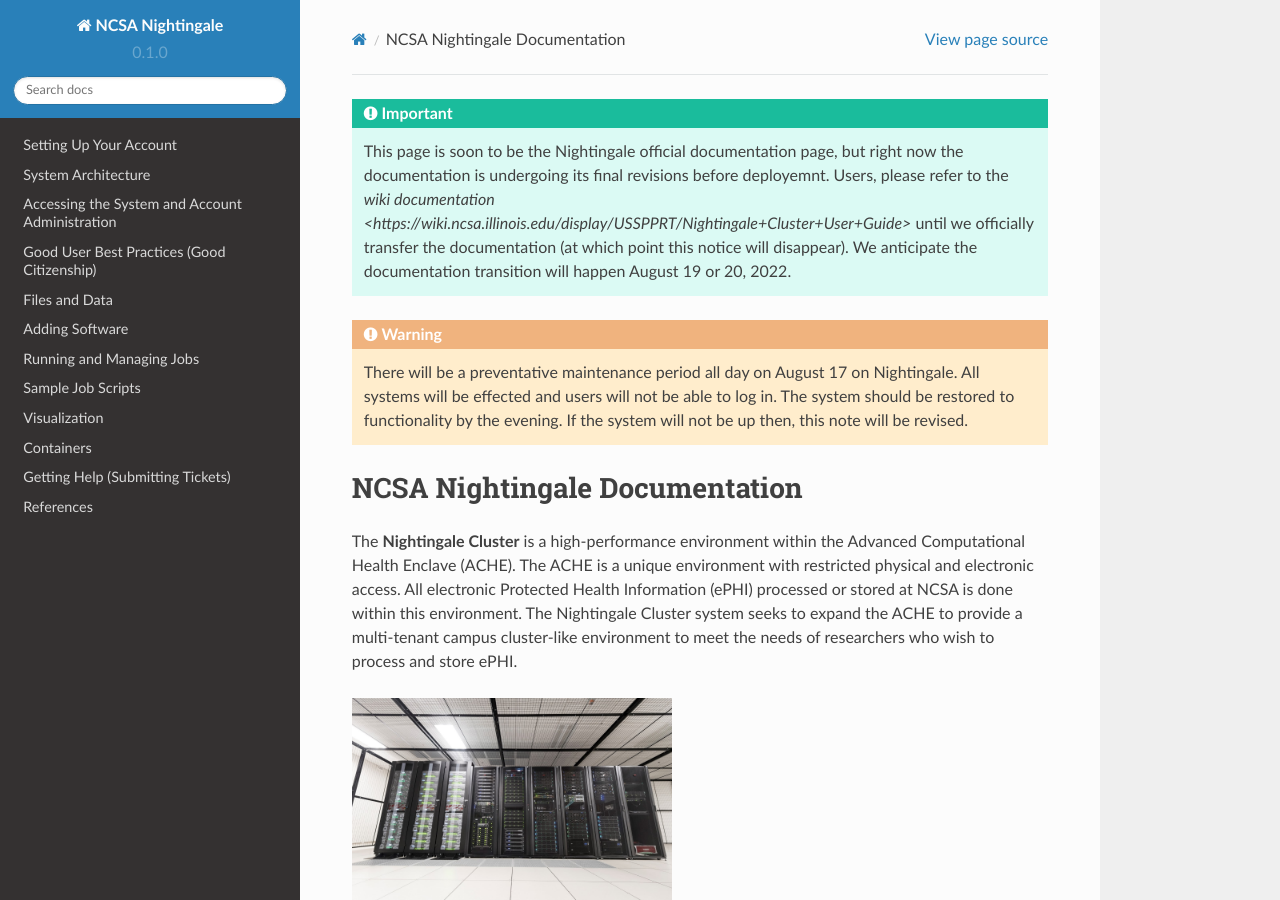
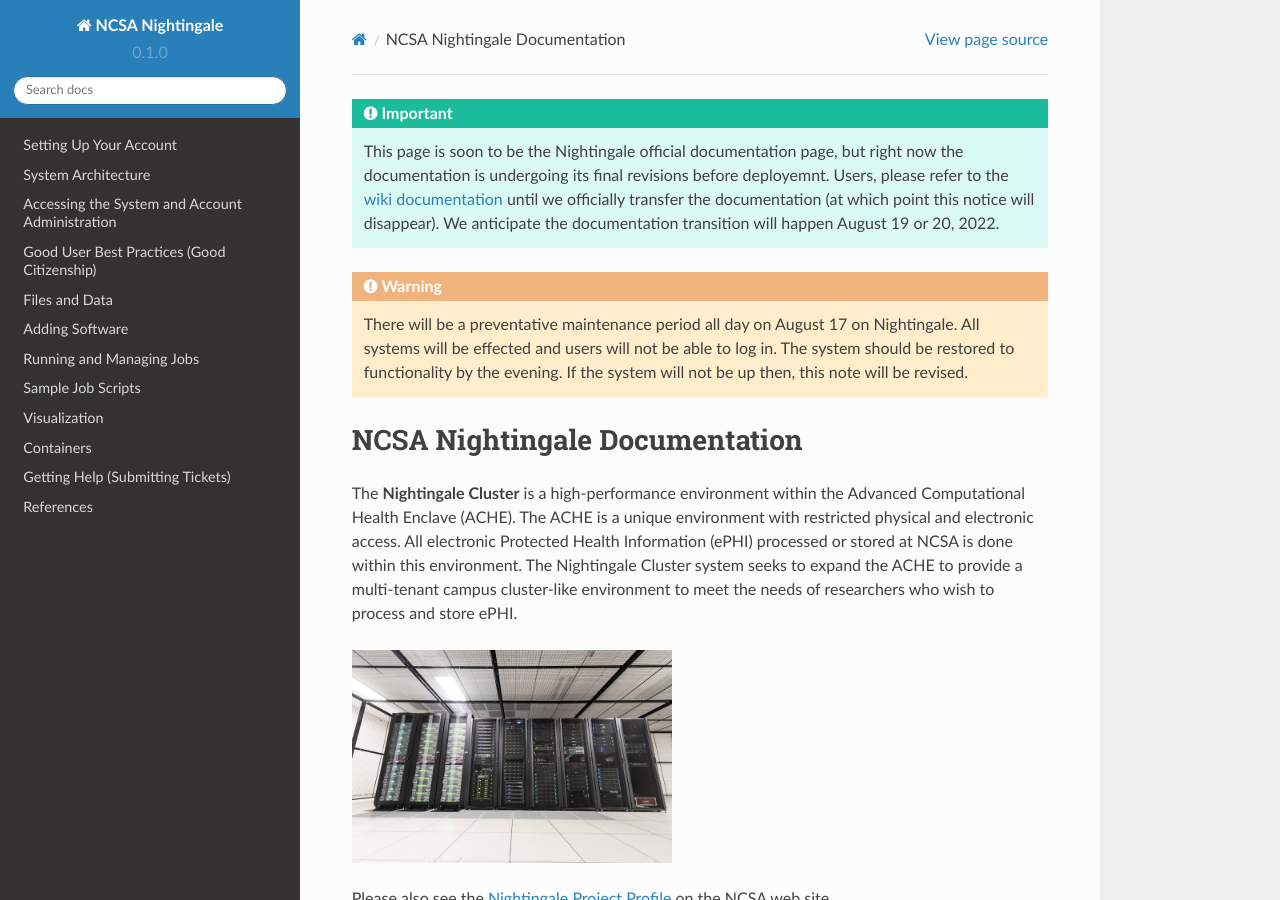
Before and after one commit to sfkappes/NG_documentation, a Sphinx documentation site: the page built from docs/source/index.rst, in a window 1280 px wide and 900 px high. Built offline with Sphinx 7.4.7 and the Read the Docs theme 2.0.0, drawn with Linux system fonts in a browser that asks for light colours; pages that are not in the unit, such as notebooks, are missing from menus.

Commit message:
fix link syntax
Fixed the real doc link.

```diff
--- a/docs/source/index.rst
+++ b/docs/source/index.rst
@@ -1,6 +1,6 @@
 .. important::
 
-    This page is soon to be the Nightingale official documentation page, but right now the documentation is undergoing its final revisions before deployemnt.  Users, please refer to the `wiki documentation <https://wiki.ncsa.illinois.edu/display/USSPPRT/Nightingale+Cluster+User+Guide>` until we officially transfer the documentation (at which point this notice will disappear).  We anticipate the documentation transition will happen August 19 or 20, 2022.
+    This page is soon to be the Nightingale official documentation page, but right now the documentation is undergoing its final revisions before deployemnt.  Users, please refer to the `wiki documentation <https://wiki.ncsa.illinois.edu/display/USSPPRT/Nightingale+Cluster+User+Guide>`_ until we officially transfer the documentation (at which point this notice will disappear).  We anticipate the documentation transition will happen August 19 or 20, 2022.
 
 .. warning::
 
```
